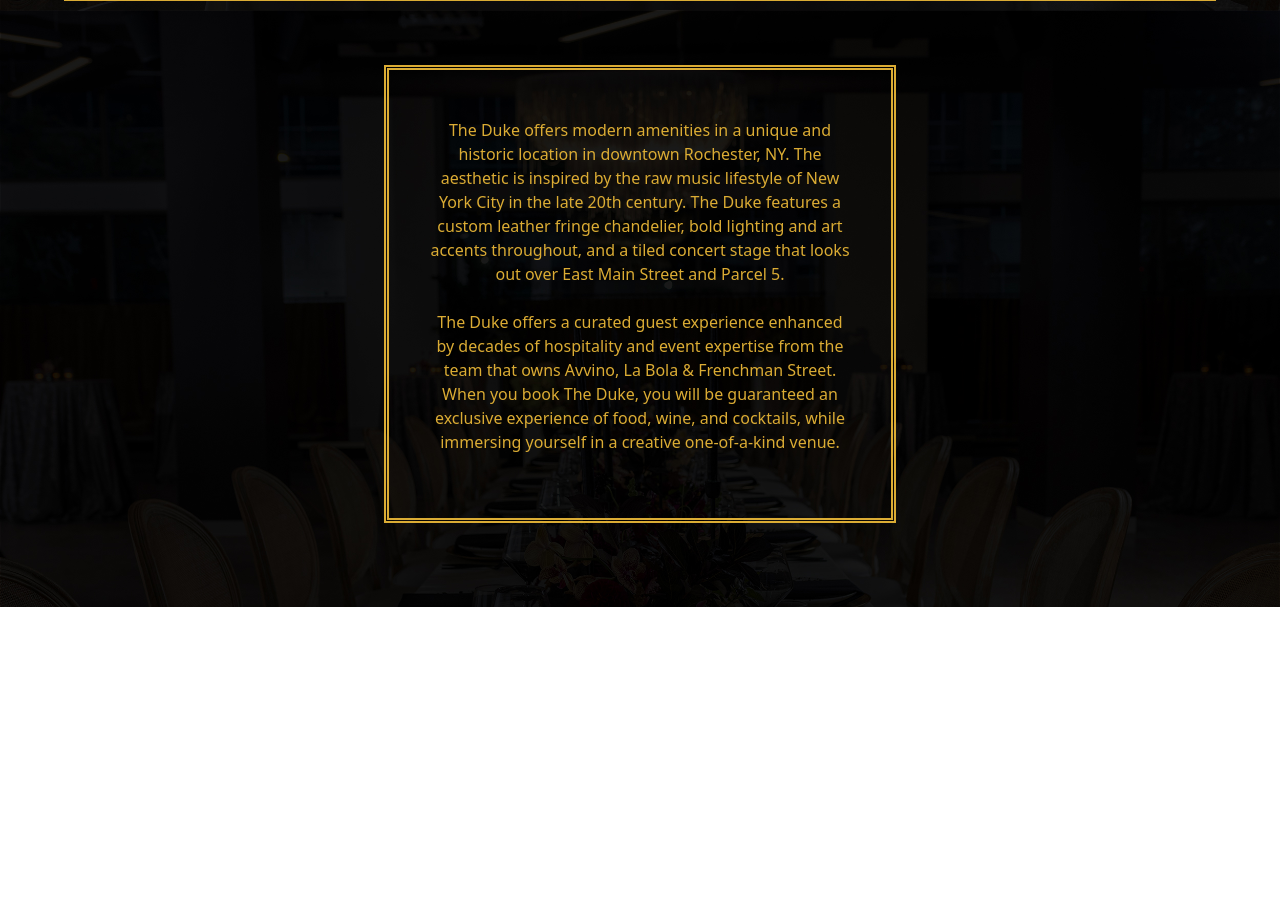
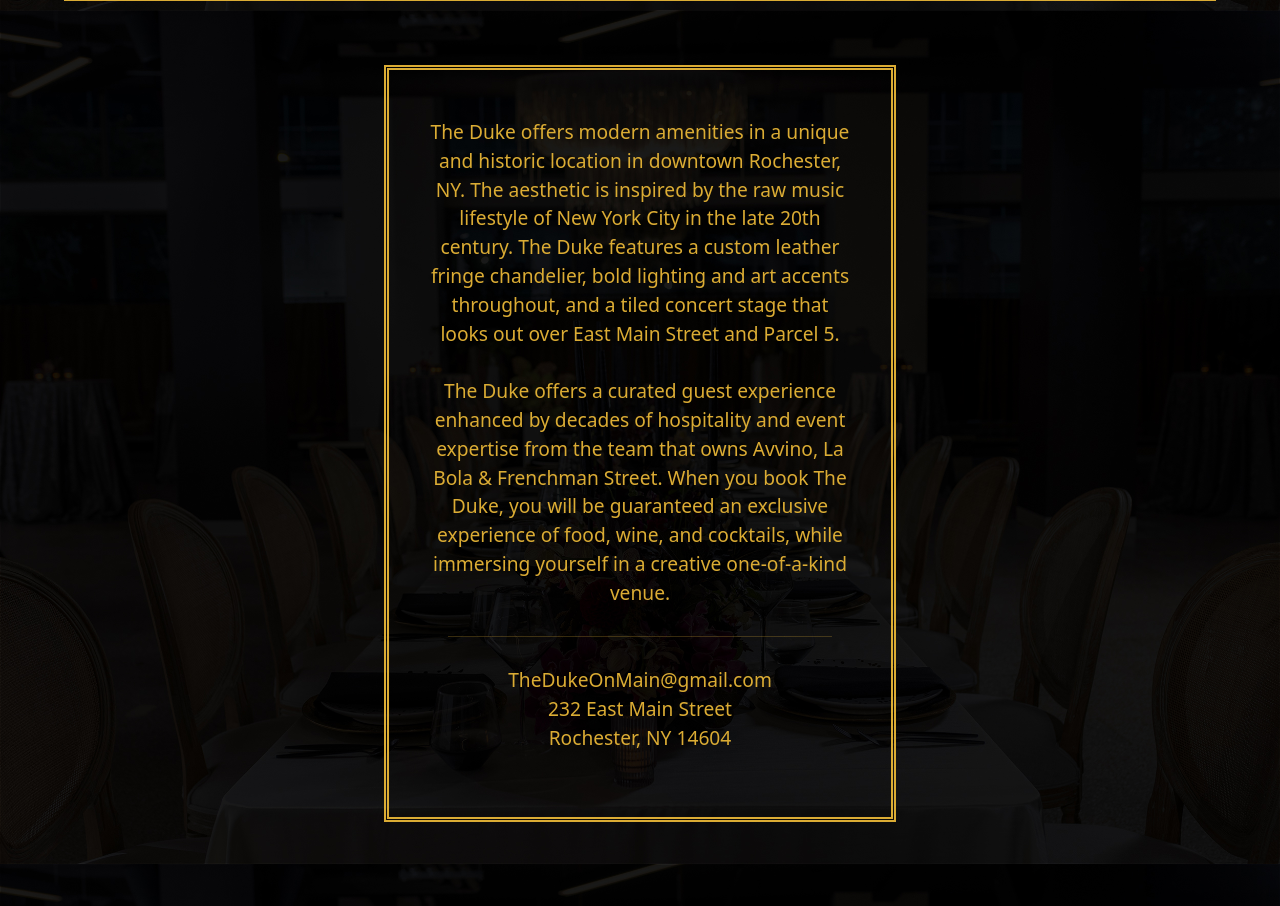
Before and after one commit to cmo7909/thedukeroc.com, a React (Create React App) app: page / in a window 1280 px wide. Shown: the part 843-1749 px from the top of the page. Before the commit the page ends 1450 px from the top, so only its background shows below. Built offline with nearby package versions, Linux system fonts and the light colour scheme; grey boxes are pictures that could not be loaded.

Commit message:
added contact and address to home page

```diff
--- a/src/HomePage.css
+++ b/src/HomePage.css
@@ -26,6 +26,7 @@
 
     .info-text {
       color: #dbac34;
+      font-size: larger;
     }
 
     .banner-container {
@@ -35,6 +36,11 @@
     .home-banner {
       width: 90vw;
     }
+
+    .contact{
+      width: 30vw;
+      margin: 0 auto;
+    }
   }
 
   @media (min-width: 769px) and (max-width: 1024px) {
@@ -43,6 +49,7 @@
         border-width: 5px;
         width: 40vw;
         margin: 0 auto;
+        margin-top: 1vh;
       }
 
     .info-text {
@@ -55,6 +62,11 @@
 
     .home-banner {
       width: 95vw;
+    }
+
+    .contact{
+      width: 30vw;
+      margin: 0 auto;
     }
   }
 
@@ -79,4 +91,9 @@
     .home-banner {
       width: 88vw;
     }
+
+    .contact{
+      width: 50vw;
+      margin: 0 auto;
+    }
   }
--- a/src/HomePage.js
+++ b/src/HomePage.js
@@ -20,6 +20,15 @@
           event expertise from the team that owns Avvino, La Bola &amp; Frenchman Street. When
           you book The Duke, you will be guaranteed an exclusive experience of food, wine, and
           cocktails, while immersing yourself in a creative one-of-a-kind venue.
+          <br />
+          <br />
+          <hr className='contact'></hr>
+          <br />
+          TheDukeOnMain@gmail.com
+          <br />
+          232 East Main Street
+          <br />
+          Rochester, NY 14604
         </p>
       </div>
     </div>
```
